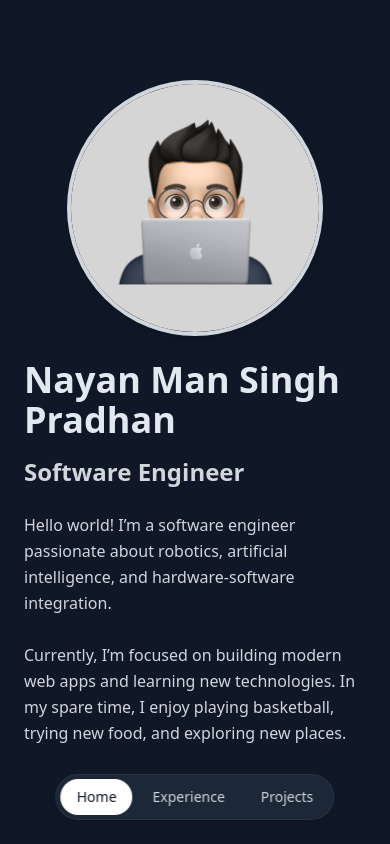
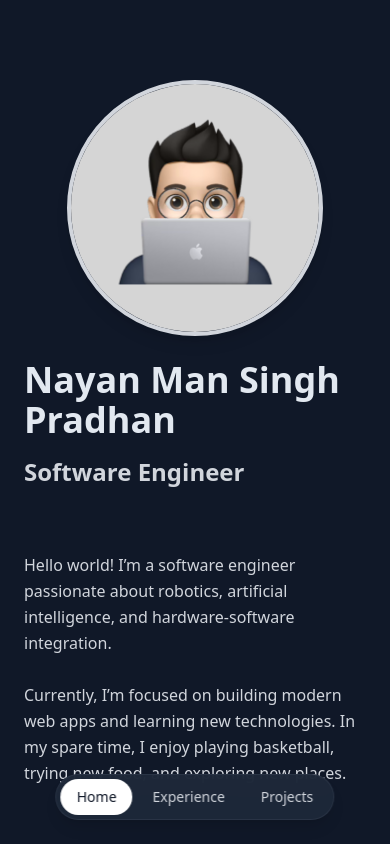
Before and after one commit to nayan-pradhan/personal-portfolio, a React (Vite) app: page / in a window 390 px wide. Shown: the top 844 px of the page. Built offline with nearby package versions, Linux system fonts and the light colour scheme.

Commit message:
Updated navbar

```diff
--- a/src/components/Hero.jsx
+++ b/src/components/Hero.jsx
@@ -9,7 +9,7 @@ const Hero = () => {
             id="hero"
             className="min-h-screen flex items-left px-6 py-20 pb-24 md:pb-20 bg-white dark:bg-gray-900"
         >
-            <div className="max-w-6xl w-full mx-auto flex flex-col md:flex-row gap-6 md:gap-12">
+            <div className="max-w-6xl w-full mx-auto flex flex-col md:flex-row gap-12">
                 <div className="md:w-2/5 flex flex-col justify-center">
                     <img
                         src={avatarImage}
@@ -20,7 +20,7 @@ const Hero = () => {
                     <h1 className="text-4xl sm:text-5xl lg:text-6xl font-bold text-gray-900 dark:text-slate-200 mb-4">
                         Nayan Man Singh Pradhan
                     </h1>
-                    <h2 className="text-2xl sm:text-3xl lg:text-4xl font-semibold text-gray-700 dark:text-gray-300 mb-0 md:mb-4">
+                    <h2 className="text-2xl sm:text-3xl lg:text-4xl font-semibold text-gray-700 dark:text-gray-300 mb-4">
                         Software Engineer
                     </h2>
                 </div>
--- a/src/components/Navigation.jsx
+++ b/src/components/Navigation.jsx
@@ -55,7 +55,9 @@ const Navigation = () => {
 
     return (
         <motion.div
-            className={`fixed bottom-6 md:top-6 md:bottom-auto right-1/2 transform translate-x-1/2 z-50 transition-all duration-300`}
+            className={`fixed bottom-6 md:top-6 md:bottom-auto right-1/2 transform translate-x-1/2 z-50 transition-all duration-500 ${
+                !isScrolled ? 'opacity-0 translate-y-4 md:opacity-100 md:translate-y-0 pointer-events-none md:pointer-events-auto' : 'opacity-100 translate-y-0 pointer-events-auto'
+            }`}
         >
             <nav className='flex gap-1 bg-white/95 dark:bg-gray-800/95 backdrop-blur-md rounded-full shadow-lg border border-gray-200/50 dark:border-gray-700/50 p-1'>
                 {navItems.map((item) => (
```
